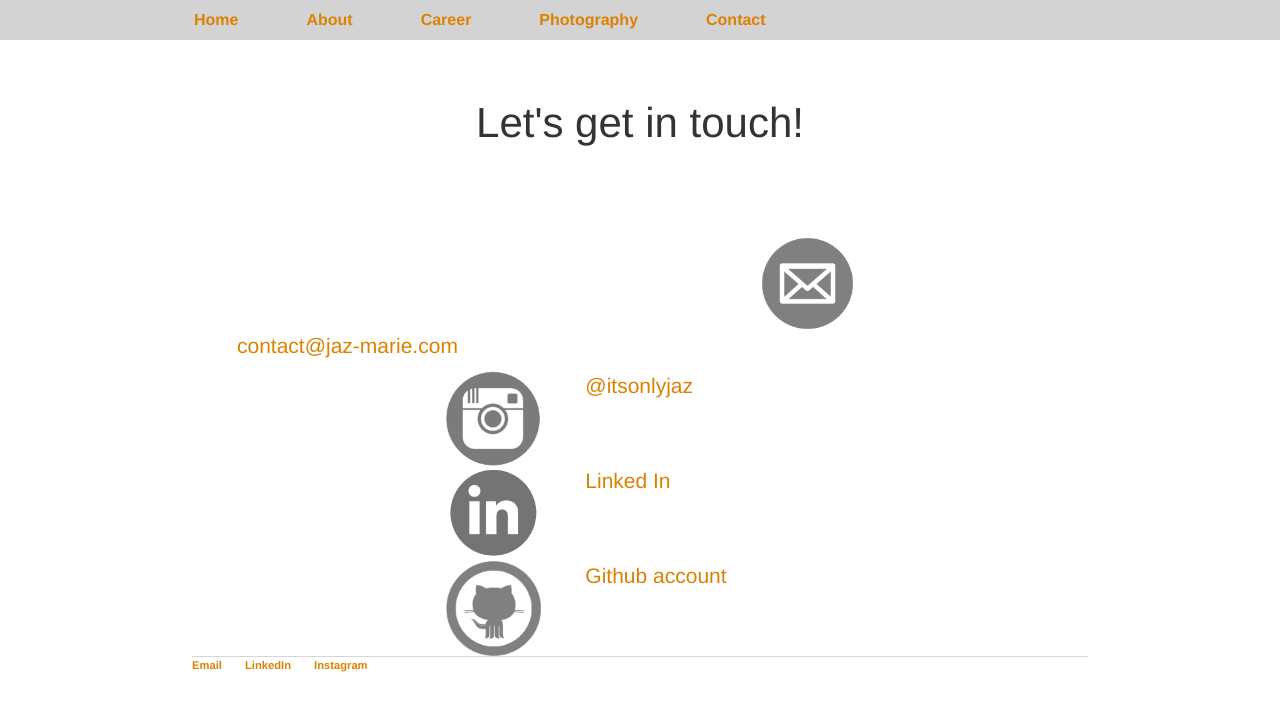
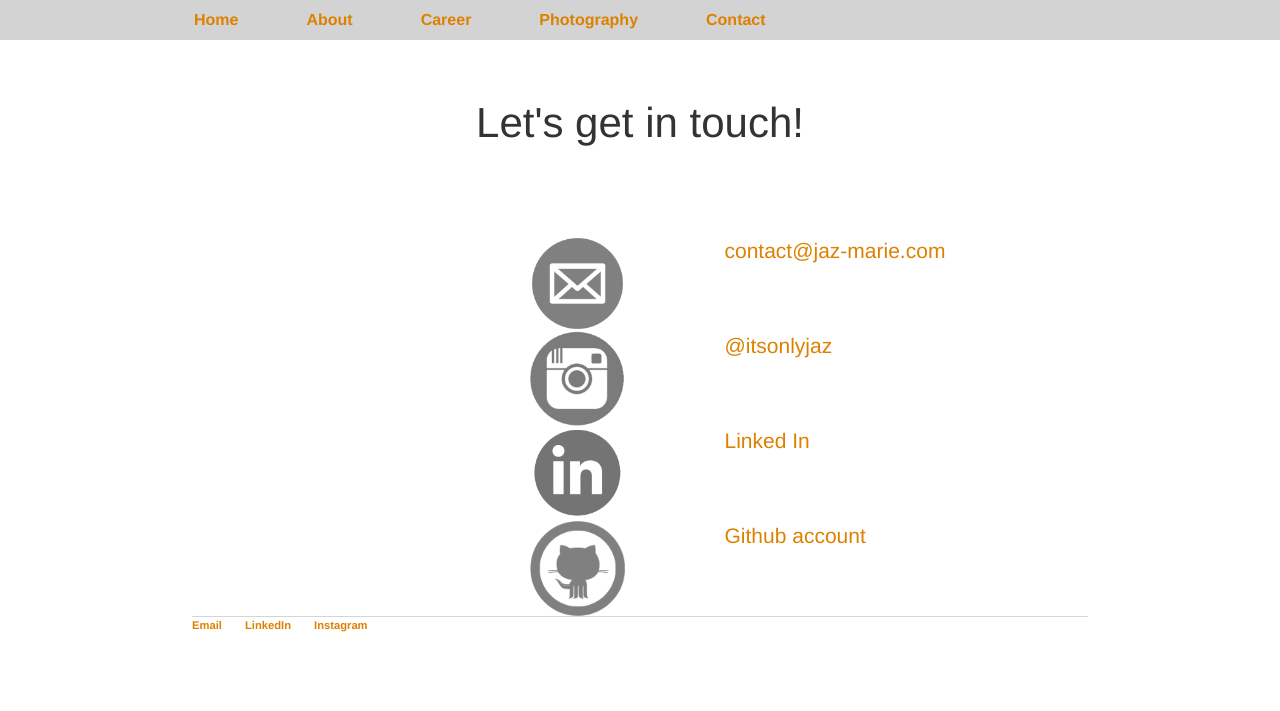
Before and after one commit to itsonlyjaz/itsonlyjaz.github.io, a Jekyll site: the page built from contact/index.html, in a window 1280 px wide. Shown: the top 711 px of the page. Built offline with Jekyll 4.4.1, drawn with Linux system fonts in a browser that asks for light colours.

Commit message:
Update index.html

```diff
--- a/contact/index.html
+++ b/contact/index.html
@@ -23,12 +23,12 @@
     <div class="services container">
     <div class="row">
         <section class="col-xs-12 col-sm-12 col-md-6 col-lg-12">
-         <!--
+
           <div class="row">
-            <div class="col-lg-1 col-lg-offset-3"> -->
+            <div class="col-lg-1 col-lg-offset-3">
               <img class="icon" src="email.png" alt="Icon">
-          <!--  </div>
-            <div class="col-lg-5 col-lg-offset-1"> -->
+          </div>
+            <div class="col-lg-5 col-lg-offset-1">
 
              <p><a href="mailto:contact@jaz-marie.com">contact@jaz-marie.com</a></p>
            </div>
```
